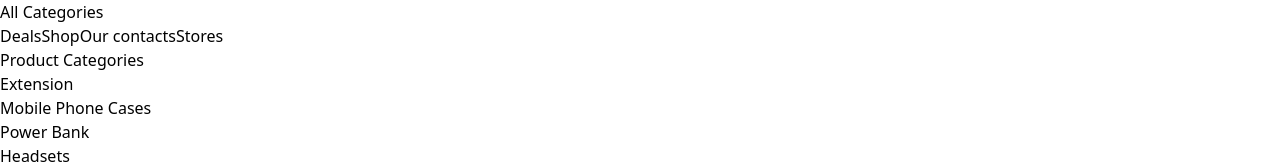
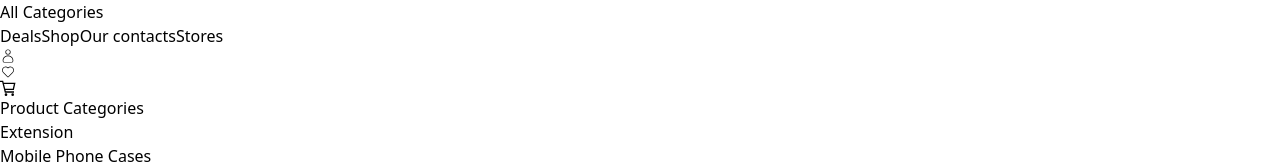
Before and after one commit to ajmal1722/mern-crud-practice, a React (Vite) app in the folder frontend/: page / in a window 1280 px wide. Shown: the top 164 px of the page. Built offline with nearby package versions, Linux system fonts and the light colour scheme.

Commit message:
navbar updated

```diff
--- a/frontend/package.json
+++ b/frontend/package.json
@@ -13,6 +13,7 @@
     "axios": "^1.7.7",
     "react": "^18.3.1",
     "react-dom": "^18.3.1",
+    "react-icons": "^5.3.0",
     "react-router-dom": "^6.28.0",
     "react-toastify": "^10.0.6"
   },
--- a/frontend/src/components/common/Navbar.jsx
+++ b/frontend/src/components/common/Navbar.jsx
@@ -1,4 +1,8 @@
-import React from 'react'
+import { Link } from "react-router-dom";
+import { CiHeart, CiUser } from "react-icons/ci";
+import { GrCart } from "react-icons/gr";
+import WhiteCircleButton from "../reusable/WhiteCircleButton";
+import PurpleCircleButton from "../reusable/PurpleCircleButton";
 
 const Navbar = () => {
     return (
@@ -25,8 +29,12 @@ const Navbar = () => {
                     Stores
                 </button>
             </div>
-            <div className='bg-blue-200 w-1/2 pr-20'>
-
+            <div className='w-1/2 pr-20 flex justify-end gap-4'>
+            <WhiteCircleButton value={<CiUser />} />
+            <WhiteCircleButton value={<CiHeart />} />
+                <Link to='/cart'>
+                    <PurpleCircleButton value={<GrCart />} />
+                </Link>
             </div>
         </div>
     )
--- /dev/null
+++ b/frontend/src/components/reusable/PurpleCircleButton.jsx
@@ -0,0 +1,11 @@
+import React from 'react'
+
+const PurpleCircleButton = ({ value }) => {
+    return (
+        <div className='bg-purple-900 rounded-full p-2 text-xl text-yellow-300'>
+            { value }
+        </div>
+    )
+}
+
+export default PurpleCircleButton
--- /dev/null
+++ b/frontend/src/components/reusable/WhiteCircleButton.jsx
@@ -0,0 +1,11 @@
+import React from 'react'
+
+const WhiteCircleButton = ({ value }) => {
+    return (
+        <div className='bg-white rounded-full p-2 text-xl border border-gray-200 cursor-pointer'>
+            { value }
+        </div>
+    )
+}
+
+export default WhiteCircleButton
```
Also changed, not shown: 1 other file (tests, documents, lock files or other folders).
